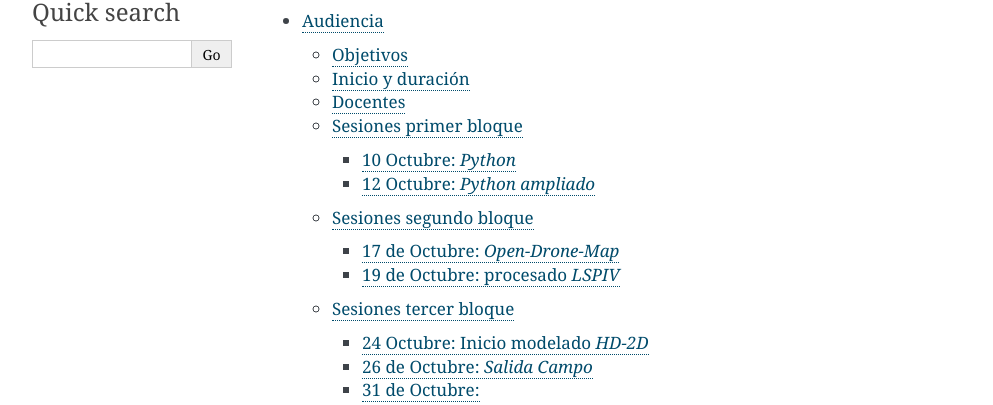
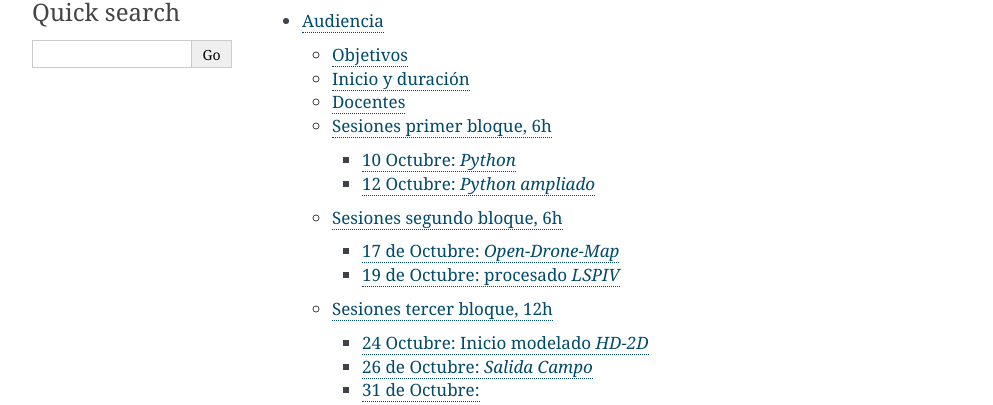
Before and after one commit to ivillamadrid/HidrologiaXXI, a Sphinx documentation site: the page built from docs/source/index.rst, in a window 1280 px wide. Shown: the part 271-676 px from the top of the page, without its empty margins (148-1141 px from the left). Built offline with Sphinx 7.4.7, drawn with Linux system fonts in a browser that asks for light colours; pages that are not in the unit, such as notebooks, are missing from menus.

Commit message:
Update audiencia.rst

```diff
--- a/docs/source/audiencia.rst
+++ b/docs/source/audiencia.rst
@@ -31,8 +31,8 @@ Para información adicional contactar con:
 
 `Ignacio Villanueva <ivillanueva@ihlla.org.ar>`_ y `Ailé Golin <agolin@ihlla.org.ar>`_.
 
-Sesiones primer bloque
-----------------------
+Sesiones primer bloque, 6h
+--------------------------
 
 10 Octubre: *Python*
 ********************
@@ -83,8 +83,8 @@ Sesiones primer bloque
 
 
 
-Sesiones segundo bloque
-------------------------
+Sesiones segundo bloque, 6h
+---------------------------
 17 de Octubre: *Open-Drone-Map*
 *********************************
 * Descarga e instalación de QGIS en caso de no tener GIS, descarga de imágenes del Puente de Pellegrini.
@@ -114,8 +114,8 @@ Sesiones segundo bloque
 * Práctica con software LSPIV *RIVeR* basado en Matlab, caso puente A2.
 
 
-Sesiones tercer bloque
-----------------------
+Sesiones tercer bloque, 12h
+---------------------------
 24 Octubre:  Inicio modelado *HD-2D*
 ************************************
 
```
